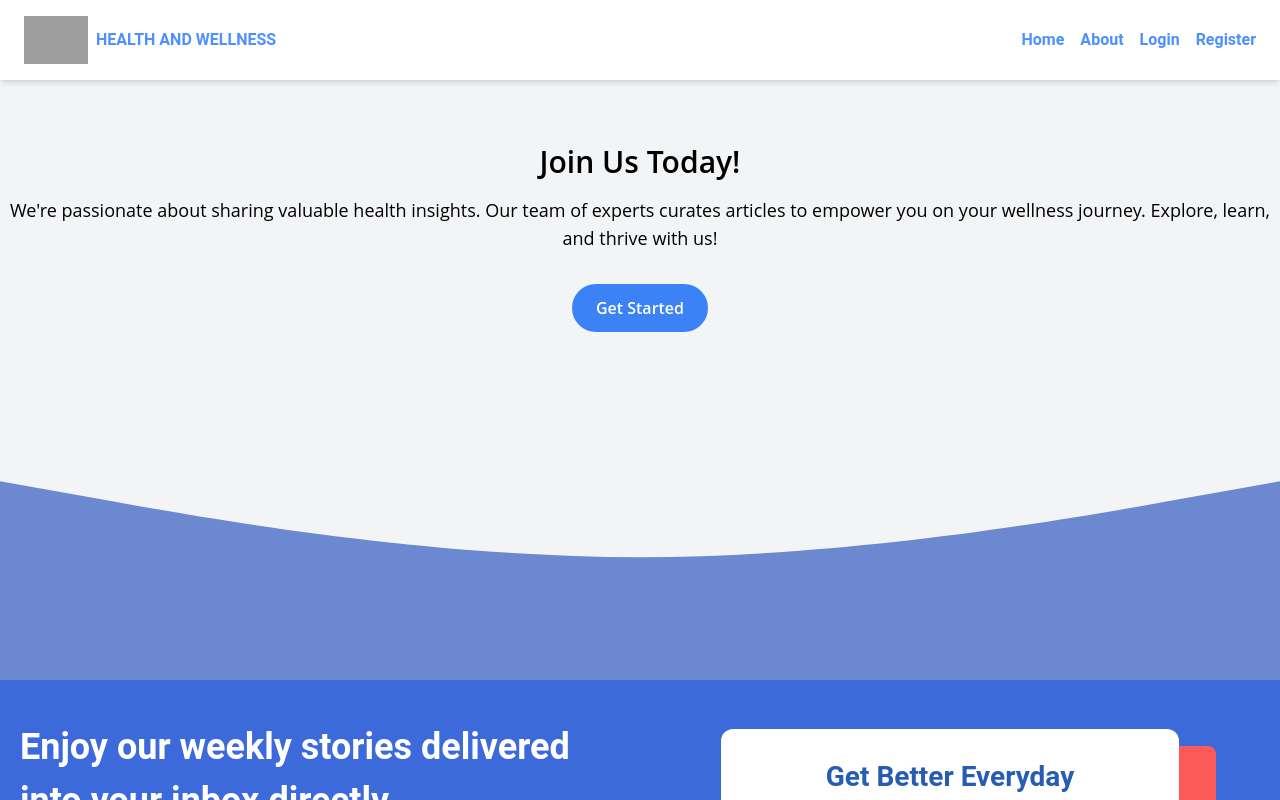
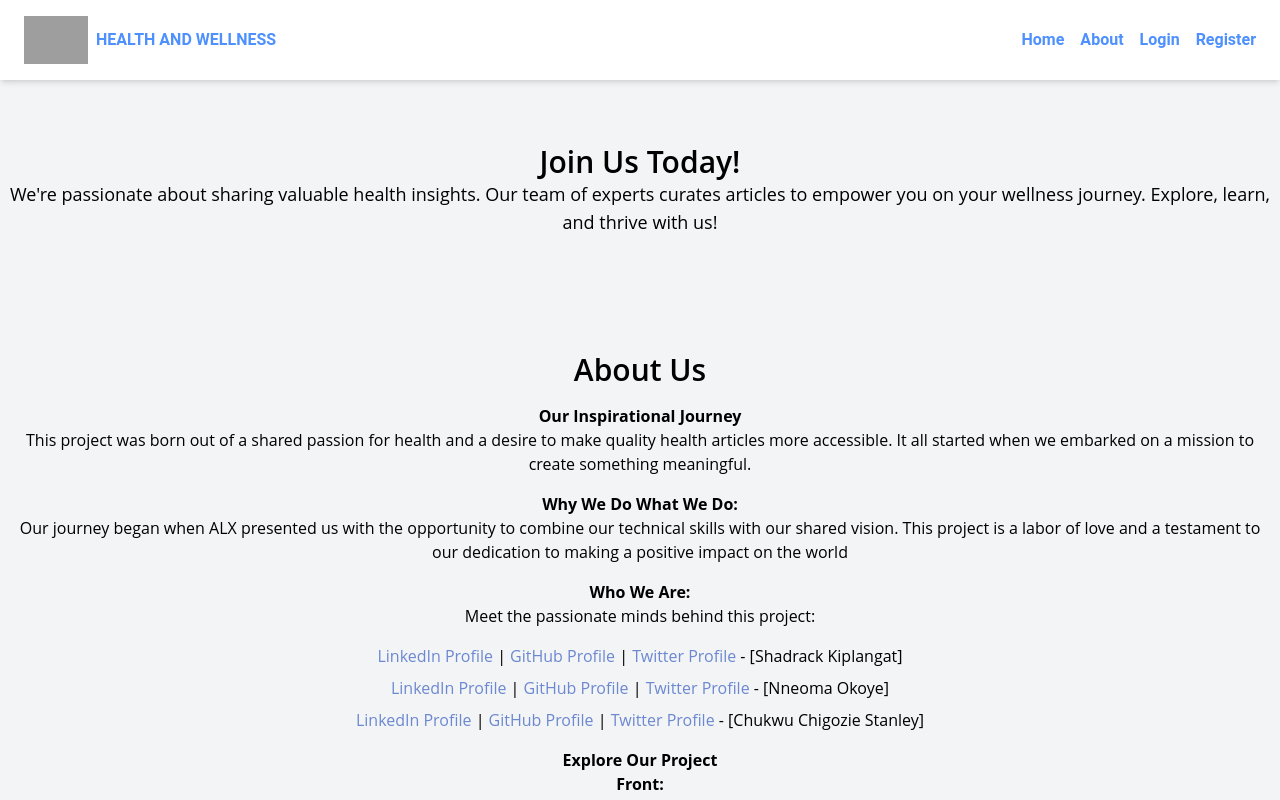
Before and after one commit to sherdooh/mern_blog_frontend, a React (Create React App) app: page /about in a window 1280 px wide. Shown: the top 800 px of the page. Built offline with nearby package versions, Linux system fonts and the light colour scheme; grey boxes are pictures that could not be loaded.

Commit message:
About section

```diff
--- a/src/pages/About.jsx
+++ b/src/pages/About.jsx
@@ -1,28 +1,81 @@
 import React from "react";
-import { Link } from "react-router-dom"; // Import Link from React Router
+import { Link } from "react-router-dom";
 import Header from "../components/Header";
 import CTA from "../pages/CTA";
 
 function AboutUs() {
   return (
     <div className="bg-gray-100">
-      {/* Header Section */}
       <Header />
       <section className="py-16">
         <div className="container mx-auto text-center">
-          <h2 className="text-3xl font-semibold mb-4">Join Us Today!</h2>
-          <p className="text-lg mb-8">
-          We're passionate about sharing valuable health insights.
-          Our team of experts curates articles to empower you on your wellness journey. Explore, learn, and thrive with us!
+          <h2 className="text-3xl font-semibold">Join Us Today!</h2>
+          <p className="text-lg mb-3">
+            We're passionate about sharing valuable health insights.
+            Our team of experts curates articles to empower you on your wellness journey. Explore, learn, and thrive with us!
           </p>
-          {/* Use Link to navigate to the register page */}
-          <Link to="/register">
+
+        </div>
+      </section>
+
+      {/* Add the About section here */}
+      <section className="bg-gray-100 py-10">
+        <div className="container mx-auto px-4">
+          <h2 className="text-3xl font-semibold mb-4">About Us</h2>
+          <p className="mb-4">
+            <strong>Our Inspirational Journey</strong><br />
+            This project was born out of a shared passion for health and a desire to make quality health articles more accessible.
+            It all started when we embarked on a mission to create something meaningful.
+          </p>
+          <p className="mb-4">
+            <strong>Why We Do What We Do:</strong><br/>
+
+            Our journey began when ALX presented us with the opportunity to combine our technical skills with our shared vision.
+            This project is a labor of love and a testament to our dedication to making a positive impact on the world
+          </p>
+          <p className="mb-4">
+            <strong>Who We Are:</strong><br/>
+            Meet the passionate minds behind this project:
+
+            <p className="mb-4">
+
+            </p>
+            {/* Team Member 1 */}
+            <p className="mb-2">
+              <a href="https://www.linkedin.com/in/shadrack-kiplangat-4282b9109/" className="text-secondary hover:underline" target="_blank" rel="noopener noreferrer">LinkedIn Profile</a> |{' '}
+              <a href="https://github.com/sherdooh" className="text-secondary hover:underline" target="_blank" rel="noopener noreferrer">GitHub Profile</a> |{' '}
+              <a href="https://twitter.com/iamkopolo" className="text-secondary hover:underline" target="_blank" rel="noopener noreferrer">Twitter Profile</a> - [Shadrack Kiplangat]
+            </p>
+            {/* Team Member 2 */}
+            <p className="mb-2">
+              <a href="link-to-linkedin-2" className="text-secondary hover:underline" target="_blank" rel="noopener noreferrer">LinkedIn Profile</a> |{' '}
+              <a href="link-to-github-2" className="text-secondary hover:underline" target="_blank" rel="noopener noreferrer">GitHub Profile</a> |{' '}
+              <a href="link-to-twitter-2" className="text-secondary hover:underline" target="_blank" rel="noopener noreferrer">Twitter Profile</a> - [Nneoma Okoye]
+            </p>
+            {/* Team Member 3 */}
+            <p className="mb-2">
+              <a href="link-to-linkedin-3" className="text-secondary hover:underline" target="_blank" rel="noopener noreferrer">LinkedIn Profile</a> |{' '}
+              <a href="link-to-github-3" className="text-secondary hover:underline" target="_blank" rel="noopener noreferrer">GitHub Profile</a> |{' '}
+              <a href="link-to-twitter-3" className="text-secondary hover:underline" target="_blank" rel="noopener noreferrer">Twitter Profile</a> - [Chukwu Chigozie Stanley]
+            </p>
+
+
+          </p>
+          <p>
+            <strong>Explore Our Project</strong><br />
+            <strong>Front:<br /></strong>
+            <a href="https://github.com/sherdooh/clientend" className="text-custom-color hover:underline" target="_blank" rel="noopener noreferrer">Front-end - Github</a><br/>
+            <strong>Back:<br /></strong>
+           <a href="https://github.com/NneomaOkoye/Health-Blog-Using-the-MERN-stack-" className="text-custom-color hover:underline" target="_blank" rel="noopener noreferrer">Back-end - Github</a><br/>
+          </p>
+        </div>
+      </section>
+
+      <Link to="/register">
             <button className="bg-blue-500 hover:bg-blue-600 text-white font-semibold py-3 px-6 rounded-full transition duration-300">
               Get Started
             </button>
           </Link>
-        </div>
-      </section>
 
       <CTA />
     </div>
```
